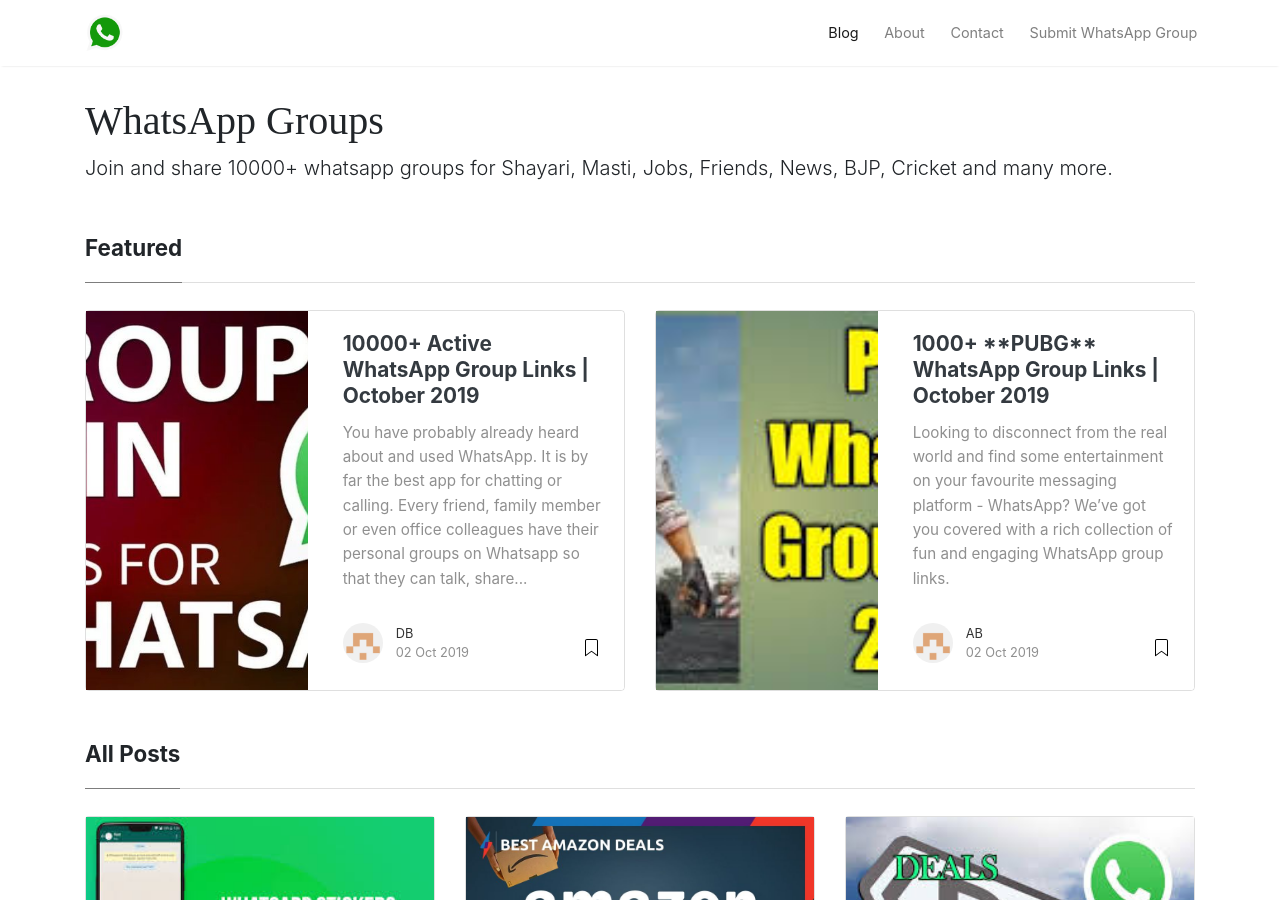
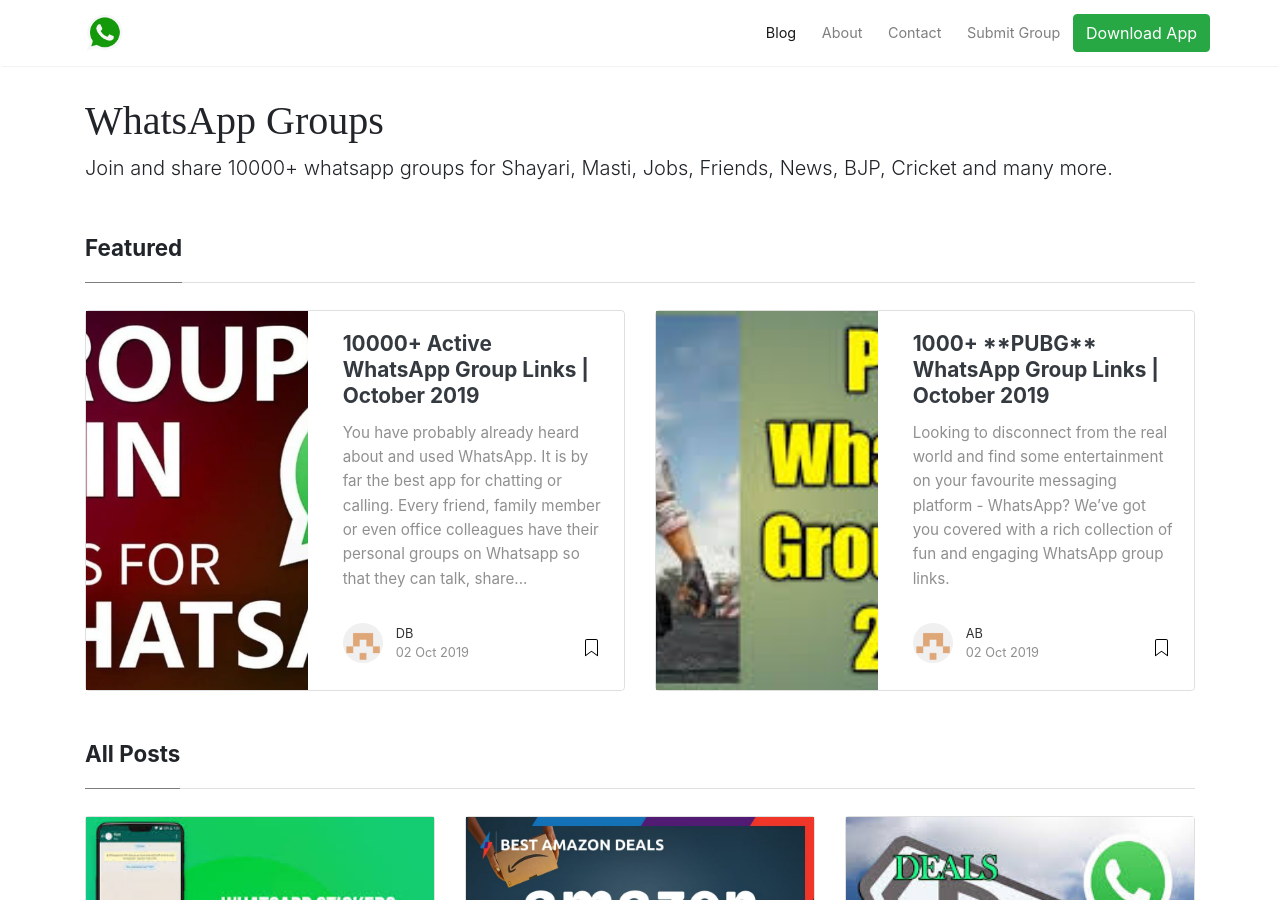
Before and after one commit to distant-gradient/bestwhatsappgroups.app, a Jekyll site: the page built from index.html, in a window 1280 px wide and 900 px high. Built offline with Jekyll 4.4.1, drawn with Linux system fonts in a browser that asks for light colours; nearby versions of some CDN libraries; the list of posts is cut into pages by our own code.

Commit message:
download app button in header

```diff
--- a/_layouts/default.html
+++ b/_layouts/default.html
@@ -52,8 +52,13 @@
                 </li>
 
                 <li class="nav-item">
-                <a class="nav-link" href="{{ site.baseurl }}/submit-whatsapp-group">Submit WhatsApp Group</a>
+                <a class="nav-link" href="{{ site.baseurl }}/submit-whatsapp-group">Submit Group</a>
                 </li>
+
+                <li class="nav-item">
+                <a class="btn btn-success" href="https://play.google.com/store/apps/details?id=com.vaaniapp.groupsapp" target="__blank">Download App</a>
+                </li>
+
                 <!--
                 {% include search-lunr.html %}
                 -->
```
